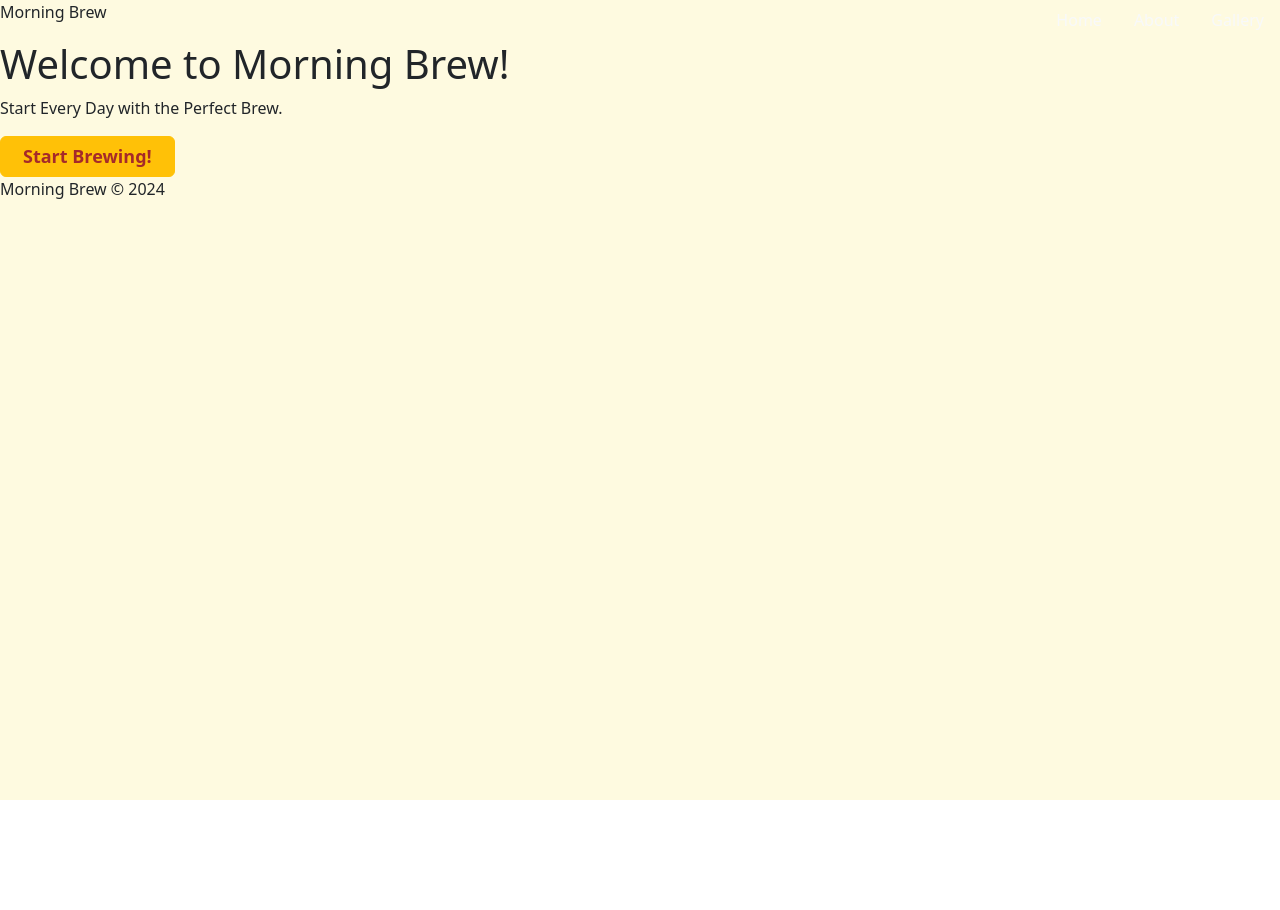
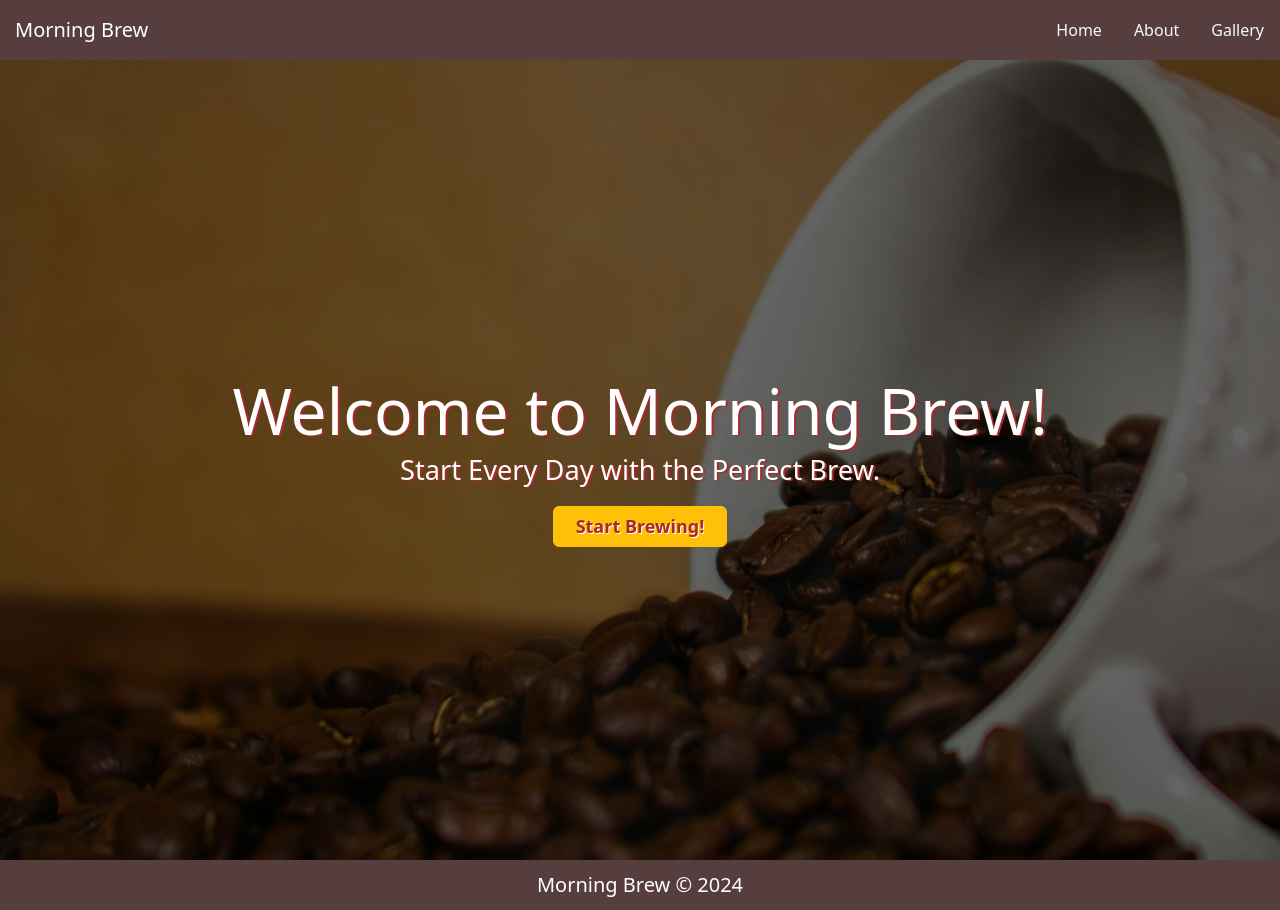
Before and after one commit to Laqwanda-Nettles/Morning-Brew-Cafe, a Next.js app: page / in a window 1280 px wide. Before the commit the page ends 800 px from the top, so only its background shows below. Built offline with nearby package versions, Linux system fonts and the light colour scheme.

Commit message:
removed pre-existing code added a css reset and styling for navbar, footer, hero, gallery, coffee fun facts, hover card on about page

```diff
--- a/src/styles/globals.css
+++ b/src/styles/globals.css
@@ -1,42 +1,217 @@
-:root {
-  --background: #ffffff;
-  --foreground: #171717;
+* {
+  margin: 0;
+  padding: 0;
 }
 
-@media (prefers-color-scheme: dark) {
-  :root {
-    --background: #0a0a0a;
-    --foreground: #ededed;
+.navTheme {
+  background-color: #563e3e;
+  color: #fff;
+}
+
+.navTitle {
+  font-size: 20px;
+  margin: 5px;
+  padding: 10px;
+}
+
+.footer {
+  background-color: #563e3e;
+  color: #fff;
+  text-align: center;
+  padding: 10px;
+  font-size: 20px;
+  height: 50px;
+  width: 100vw;
+}
+
+/* Hero css */
+.hero-container {
+  position: relative;
+  width: 100%;
+  height: 100vh;
+  background-image: url("/img/hero.jpg");
+  background-size: cover;
+  background-position: center;
+  display: flex;
+  justify-content: center;
+  align-items: center;
+}
+
+.hero-overlay {
+  position: absolute;
+  top: 0;
+  left: 0;
+  width: 100%;
+  height: 100%;
+  background-color: rgba(0, 0, 0, 0.604);
+  display: flex;
+  flex-direction: column;
+  justify-content: center;
+  align-items: center;
+  color: white;
+  text-shadow: 2px 1px brown;
+  text-align: center;
+}
+
+.hero-text {
+  font-size: 4rem;
+  margin: 0;
+}
+
+.hero-subtext {
+  font-size: 1.7rem;
+}
+
+.hero-btn {
+  text-shadow: 1px 1px white;
+  transition: transform 0.3s ease-in-out;
+}
+.hero-btn:hover {
+  box-shadow: 3px 4px #83c5be;
+  transform: scale(1.05);
+}
+
+.section-header {
+  color: #563e3e;
+  text-shadow: 2px 1px 1px rgb(249, 220, 192);
+  text-align: center;
+  font-weight: bold;
+}
+.section-text {
+  font-size: 18px;
+}
+
+/* Grid layout for the gallery */
+.gallery-container {
+  display: grid;
+  grid-template-columns: repeat(3, 1fr);
+  grid-gap: 20px;
+  padding: 20px;
+  justify-items: center;
+}
+
+/* Image card size and style */
+.gallery-image {
+  height: 200px;
+  width: 200px;
+  border-radius: 10px;
+  object-fit: cover;
+  box-sizing: border-box;
+  transition: transform 0.3s ease;
+}
+
+.gallery-image:hover {
+  transform: scale(1.05); /* Slight scale-up on hover */
+}
+/* Responsive Design */
+@media (max-width: 768px) {
+  .gallery-container {
+    grid-template-columns: repeat(2, 1fr); /* 2 columns for tablets */
+  }
+
+  .gallery-image {
+    width: 150px; /* Adjust image size for smaller screens */
+    height: 150px;
   }
 }
 
-html,
-body {
-  max-width: 100vw;
-  overflow-x: hidden;
+@media (max-width: 480px) {
+  .gallery-container {
+    grid-template-columns: 1fr; /* Single column for mobile */
+  }
+
+  .gallery-image {
+    width: 100px; /* Even smaller images for small screens */
+    height: 100px;
+  }
 }
 
-body {
-  color: var(--foreground);
-  background: var(--background);
-  font-family: Arial, Helvetica, sans-serif;
-  -webkit-font-smoothing: antialiased;
-  -moz-osx-font-smoothing: grayscale;
+/*Coffee fun facts css*/
+.facts-container {
+  display: flex;
+  gap: 15px;
+  flex-wrap: wrap;
+  justify-content: space-evenly;
+  align-items: center;
+  margin: 15px;
+}
+.facts-card {
+  display: flex;
+  flex-direction: column;
+  align-items: center;
+  height: 450px;
+  width: 350px;
+  padding: 0 10px;
+  background-color: #fff;
+  box-shadow: 10px 5px 5px #563e3e;
+  border-radius: 5px;
+  transition: transform 0.3s ease;
+}
+.facts-card:hover {
+  transform: scale(1.05);
+  box-shadow: 10px 5px 10px burlywood;
 }
 
-* {
-  box-sizing: border-box;
-  padding: 0;
-  margin: 0;
+.facts-card img {
+  height: 250px;
+  width: 250px;
 }
 
-a {
-  color: inherit;
-  text-decoration: none;
+.facts-card h3 {
+  color: #563e3e;
+  font-size: 20px;
+  font-weight: bold;
 }
 
-@media (prefers-color-scheme: dark) {
-  html {
-    color-scheme: dark;
-  }
+/* HoverCard.css */
+.card-container {
+  position: relative;
+  width: 350px;
+  height: 250px;
+  overflow: hidden;
+  border-radius: 10px;
+  box-shadow: 0 4px 8px rgba(0, 0, 0, 0.1);
+  transition: transform 0.3s ease;
 }
+
+.card-container:hover {
+  transform: scale(1.05);
+}
+
+.card-image img {
+  width: 100%;
+  height: 100%;
+  object-fit: cover;
+}
+
+.card-info {
+  position: absolute;
+  top: 0;
+  left: 0;
+  width: 100%;
+  height: 100%;
+  background-color: rgba(0, 0, 0, 0.7);
+  color: white;
+  display: flex;
+  flex-direction: column;
+  justify-content: center;
+  align-items: center;
+  opacity: 0; /* Initially hidden */
+  transition: opacity 0.3s ease;
+  padding: 5px;
+}
+
+.card-container:hover .card-info {
+  opacity: 1; /* Show the overlay card-info on hover */
+}
+
+.card-info h2 {
+  margin: 0;
+  font-size: 1.5rem;
+}
+
+.card-info p {
+  font-size: 1rem;
+  margin-top: 10px;
+  text-align: center;
+}
```
